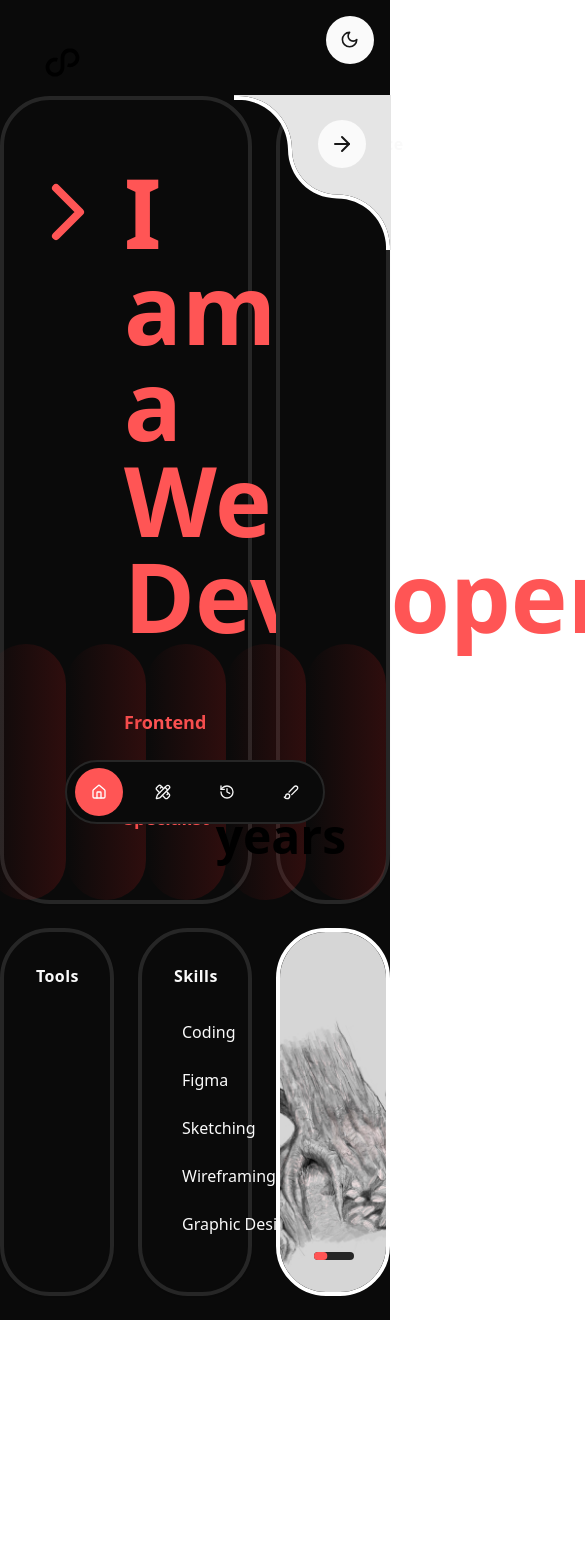
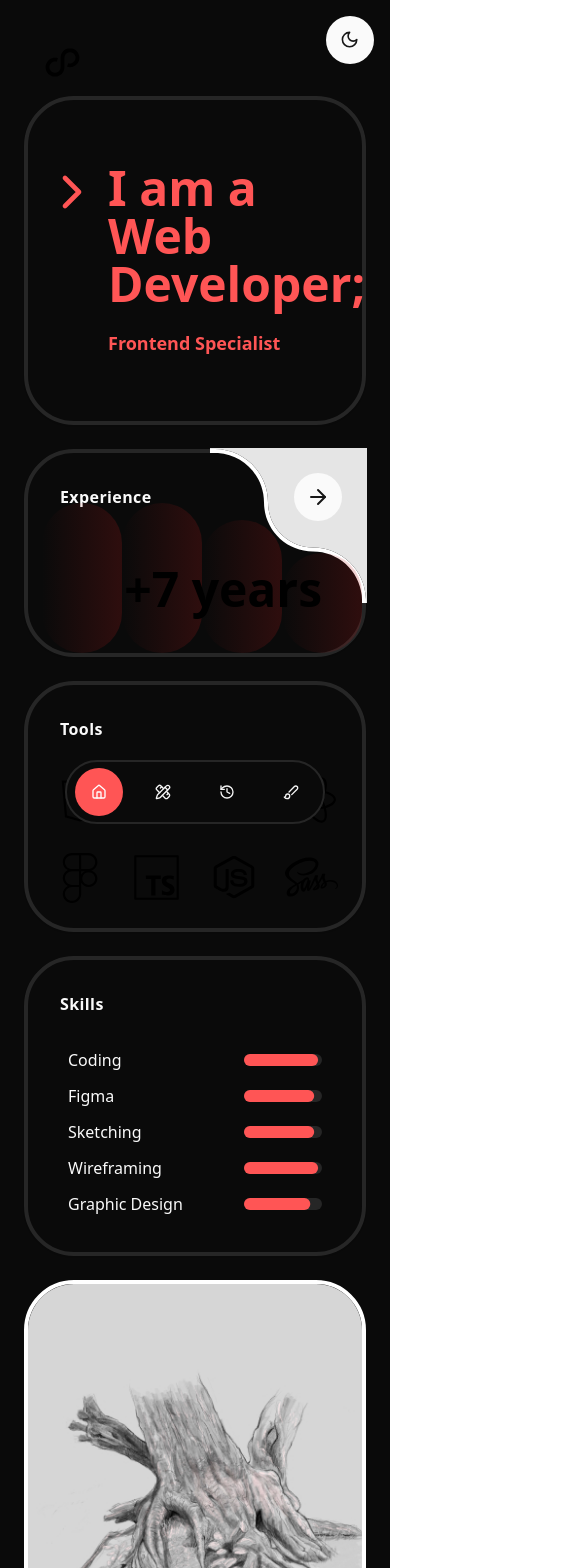
Before and after one commit to ChetanPate1/chetanpate1.github.io, a React (Vite) app: page / in a window 390 px wide. Shown: the top 1568 px of the page, 585 px wide, since content can reach past the window. Before the commit the page ends 1320 px from the top, so only its background shows below. Built offline with nearby package versions, Linux system fonts and the light colour scheme.

Commit message:
experience WIP

```diff
--- a/src/pages/Home.tsx
+++ b/src/pages/Home.tsx
@@ -48,7 +48,7 @@
 
    const renderSkills = () => {
       return skills.map((skill, index) => (
-         <div key={index} className="flex justify-between items-center mb-6">
+         <div key={index} className="flex justify-between items-center mb-3 lg:mb-6">
             <h5 className="min-w-44">{skill.name}</h5>
             <Progress value={skill.percentage} />
          </div>
@@ -63,12 +63,12 @@
 
    return (
       <Container>
-         <div className="grid grid-cols-3 gap-6 mb-6">
-            <div className="col-span-2">
+         <div className="grid grid-cols-3 gap-6 mb-6 px-6 lg:px-0">
+            <div className="col-span-full lg:col-span-2">
                <Card>
                   <CardContent className="py-16 px-10">
-                     <h1 className="relative font-semibold text-8xl text-primary pl-20">
-                        <ChevronRight size={96} className="absolute -left-6" /> I am a <br />
+                     <h1 className="relative font-semibold text-5xl md:text-6xl lg:text-8xl text-primary pl-10 lg:pl-20">
+                        <ChevronRight className="w-14 h-14 lg:w-24 lg:h-24 absolute -left-6" /> I am a <br />
                         Web Developer;<br />
 
                         <span className="text-primary text-lg font-semibold mt-6">
@@ -79,7 +79,7 @@
                </Card>
             </div>
 
-            <Card className="relative bg-primary">
+            <Card className="relative bg-primary col-span-full lg:col-auto min-h-52">
                <Link to="experience">
                   <Button size="icon" className="absolute right-5 top-5 z-10">
                      <ArrowRightIcon className="h-6 w-6" />
@@ -95,11 +95,10 @@
                   <h4 className="font-semibold tracking-wide">Experience</h4>
                </CardHeader>
                <CardContent>
-                  <div className="absolute bottom-0 right-0 w-20 h-64 bg-gradient-to-l from-5% from-red-700 opacity-20 rounded-full"></div>
-                  <div className="absolute bottom-0 right-20 w-20 h-64 bg-gradient-to-l from-5% from-red-700 opacity-20 rounded-full"></div>
-                  <div className="absolute bottom-0 right-40 w-20 h-64 bg-gradient-to-l from-5% from-red-700 opacity-20 rounded-full"></div>
-                  <div className="absolute bottom-0 right-60 w-20 h-64 bg-gradient-to-l from-5% from-red-700 opacity-20 rounded-full"></div>
-                  <div className="absolute bottom-0 right-80 w-20 h-64 bg-gradient-to-l from-5% from-red-700 opacity-20 rounded-full"></div>
+                  <div className="absolute bottom-0 right-0 w-20 h-1/2 lg:h-3/4 bg-gradient-to-l from-5% from-red-700 opacity-20 rounded-full"></div>
+                  <div className="absolute bottom-0 right-20 w-20 h-2/3 lg:h-3/4 bg-gradient-to-l from-5% from-red-700 opacity-20 rounded-full"></div>
+                  <div className="absolute bottom-0 right-40 w-20 h-3/4 bg-gradient-to-l from-5% from-red-700 opacity-20 rounded-full"></div>
+                  <div className="absolute bottom-0 right-60 w-20 h-3/4  bg-gradient-to-l from-5% from-red-700 opacity-20 rounded-full"></div>
 
                   <h4 className="font-semibold text-5xl text-black absolute bottom-10 right-10">
                      +{currentYear - start} years
@@ -108,13 +107,13 @@
             </Card>
          </div>
 
-         <div className="grid grid-cols-3 gap-6 pb-6">
+         <div className="grid grid-cols-1 lg:grid-cols-3 gap-6 px-6 lg:px-0 pb-32 lg:pb-0">
             <Card>
                <CardHeader>
                   <h4 className="font-semibold tracking-wide">Tools</h4>
                </CardHeader>
                <CardContent>
-                  <div className="grid grid-cols-4 gap-12 justify-items-center pt-10">
+                  <div className="grid grid-cols-4 gap-6 lg:gap-12 justify-items-center lg:pt-10">
                      <img src="./assets/html.svg" alt="html icon" />
                      <img src="../assets/css.svg" alt="css icon" />
                      <img src="../assets/vue.svg" alt="vuejs icon" />
```
